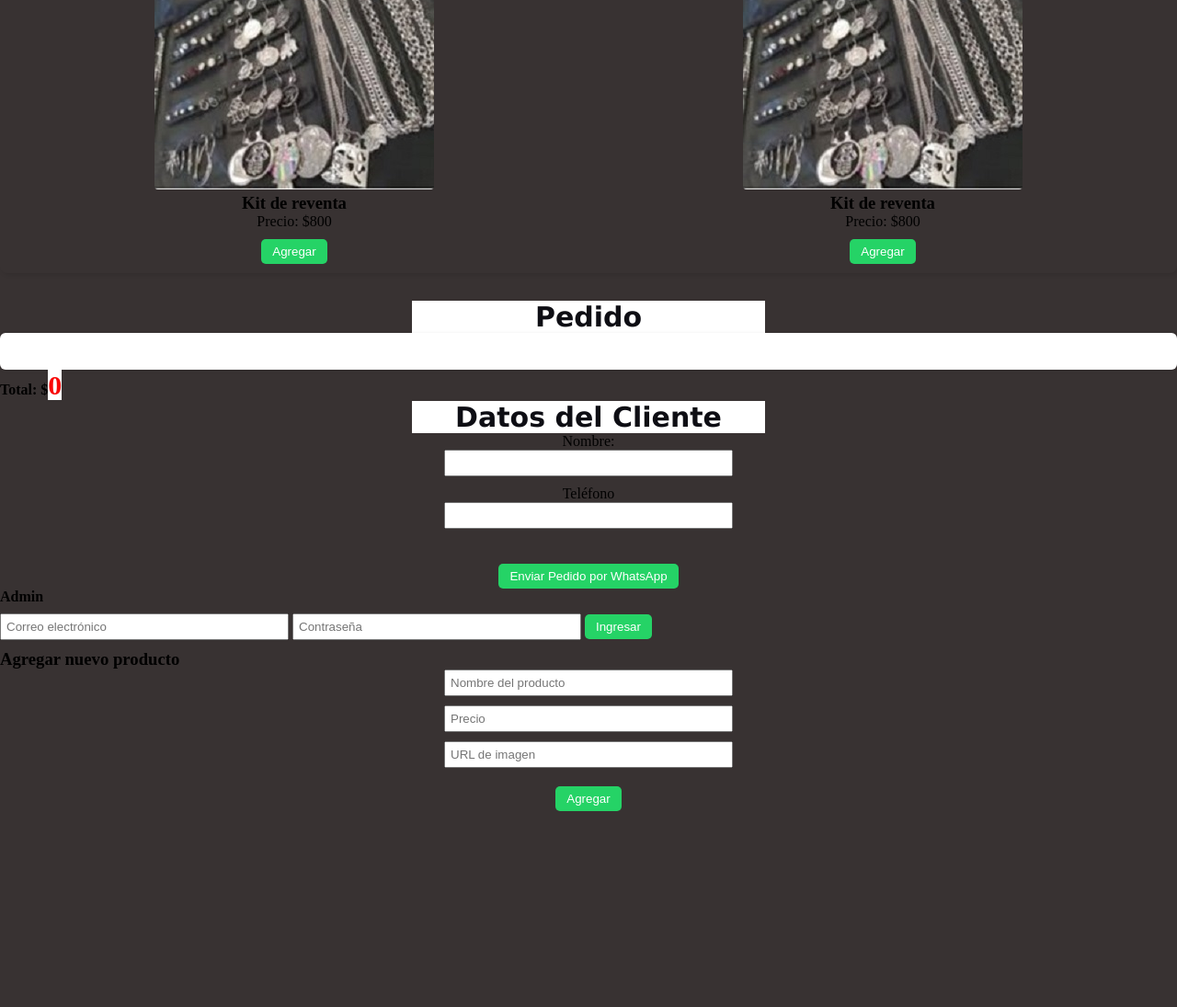
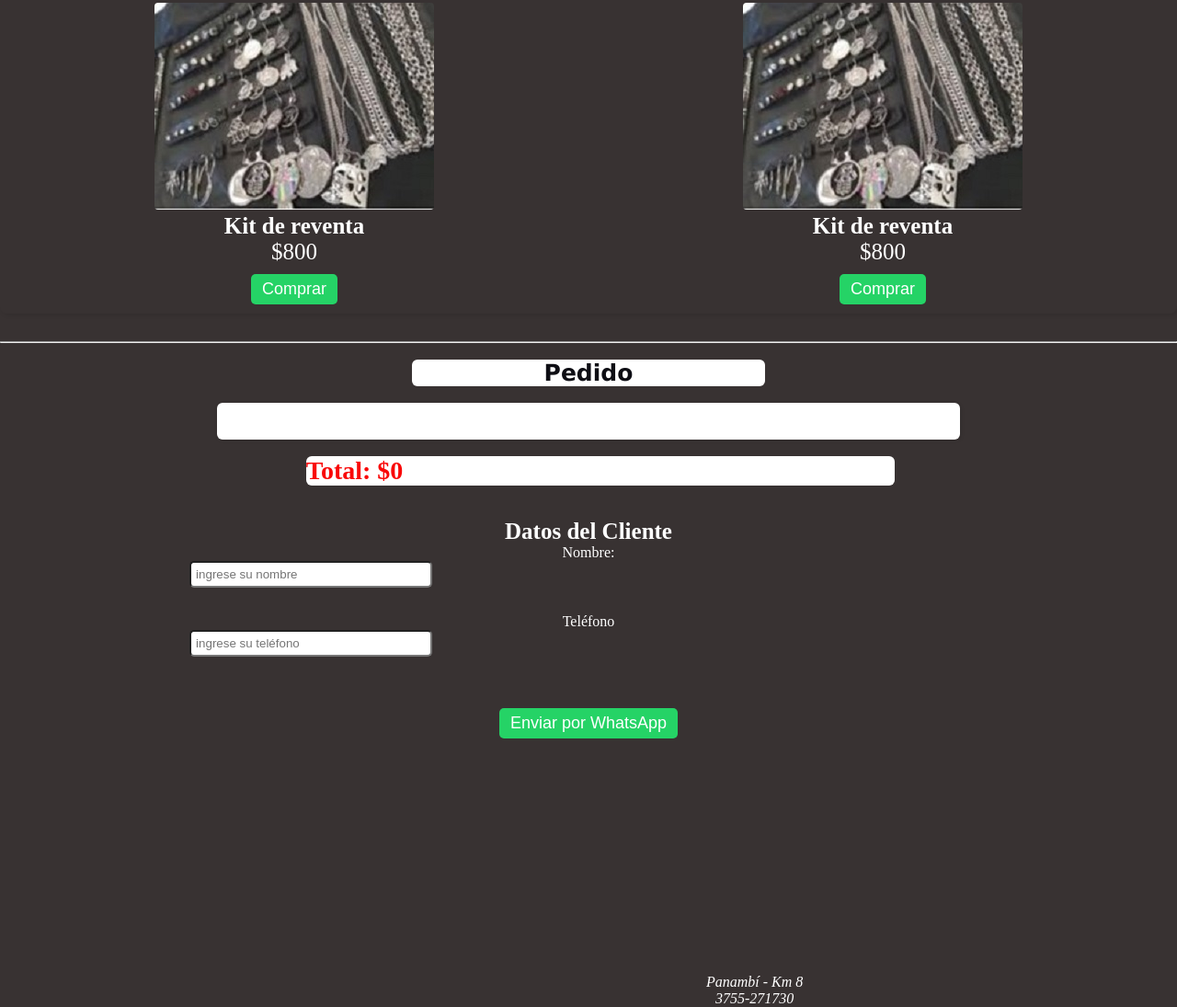
Before and after one commit to guiyeIbarra/negocio, a plain HTML site: page index.html in a window 1280 px wide. Shown: the part 724-1819 px from the top of the page at 92% size. Before the commit the page ends 1606 px from the top, so only its background shows below. Drawn offline with Linux system fonts and the light colour scheme; no server answers; a web font is replaced by a local one.

Commit message:
rediseño desde pantalla celular

```diff
--- a/index.html
+++ b/index.html
@@ -29,26 +29,27 @@
           <h2>Catálogo</h2>
           <div id="productos" class="productos-grid">
           </div>
+         <hr><br>
+      <div class="margen">
 
-      <div>
-
-          <h3 class="subtitulo">Pedido</h3>
-          <ul id="lista-presupuesto"></ul>
-          <h4><strong>Total: $<span id="total">0</span></strong></h4>
+          <h3 class="subtitulo">Pedido</h3><br>
+          <ul id="lista-presupuesto"></ul><br>
+          <h4><span id="total"><strong>Total: $0</strong></span></h4><br><br>
 
       </div>
-      <div>
+      <div class="margen">
 
-  <h3 class="subtitulo">Datos del Cliente</h3>
+  <h3>Datos del Cliente</h3>
   <form id="formulario-pedido">
     <label for="nombre">Nombre:</label><br>
-    <input type="text" id="nombre" required><br>
+    <input type="text" id="nombre" placeholder="ingrese su nombre" required><br>
     <label for="telefono">Teléfono</label><br>
-    <input type="telefono" id="telefono" required><br><br>
-    <button type="submit">Enviar Pedido por WhatsApp</button>
+    <input type="number" id="telefono" placeholder="ingrese su teléfono" required><br><br>
+    <button type="submit">Enviar por WhatsApp</button>
   </form>
 </div>
 
+<!--
     <section class="admin-login">
       <h4>Admin</h4>
       <input type="email" id="admin-email" placeholder="Correo electrónico">
@@ -67,10 +68,15 @@
     </section>
 
 
-
+-->
 
       </main>
     <footer>
+
+       <address>
+        Panambí - Km 8<br>
+        3755-271730
+       </address>
 
     </footer>
 
--- a/scripts.js
+++ b/scripts.js
@@ -20,8 +20,8 @@ const productos = [
     div.innerHTML = `
       <img src="${prod.imagen}" alt="${prod.nombre}">
       <h3>${prod.nombre}</h3>
-      <p>Precio: $${prod.precio}</p>
-      <button onclick="agregarAlPresupuesto(${prod.id})">Agregar</button>
+      <p> $${prod.precio}</p>
+      <button onclick="agregarAlPresupuesto(${prod.id})">Comprar</button>
     `;
     contenedor.appendChild(div);
   });
@@ -44,8 +44,10 @@ const productos = [
       totalPrecio += item.precio;
     });
 
-    total.textContent = totalPrecio;
+    total.textContent = "Total $" + totalPrecio;
 
+    let compra = totalPrecio;
+    alert("Su compra es de $" + compra);
   }
 
   formulario.addEventListener("submit", function (e) {
@@ -63,6 +65,7 @@ const productos = [
     const productosTexto = presupuesto.map(p => `- ${p.nombre}: $${p.precio}`).join('%0A');
 
     const mensaje = `Hola, soy ${nombre} (${correo}).%0AQuiero hacer este pedido:%0A${productosTexto}%0A%0ATotal: $${totalPedido}`;
+
 
     // 👉 Reemplazá este número por el tuyo
     const numeroWhatsApp = "3755585749";
--- a/styles.css
+++ b/styles.css
@@ -6,6 +6,7 @@
 
 body {
     background-color: rgb(56, 50, 50);
+    color: #fff;
 }
 
 header {
@@ -21,7 +22,7 @@ h1 {
     margin-top: 50px;
     color: rgb(233, 230, 207);
     font-family: "Dancing Script", cursive;
-    font-size: 70px;
+    font-size: 55px;
 }
 
 h2 {
@@ -31,14 +32,19 @@ h2 {
   font-style: italic;
 }
 
+h3, p {
+  font-size: 25px;
+  text-align: center;
+}
 .subtitulo {
     font-family: 'Lucida Sans', 'Lucida Sans Regular', 'Lucida Grande', 'Lucida Sans Unicode', Geneva, Verdana, sans-serif;
-    font-size: 30px;
+    font-size: 25px;
     color: #0e0e14;
     background-color: #fff;
     width: 30%;
     text-align: center;
     margin: auto;
+    border-radius: 6px;
 }
 
 
@@ -70,6 +76,7 @@ h2 {
   }
 
   button {
+    font-size: 18px;
     margin-top: 10px;
     padding: 6px 12px;
     background-color: #25D366;
@@ -79,6 +86,8 @@ h2 {
     cursor: pointer;
   }
 
+
+
   form {
     margin-top: 20px;
     width: 30%;
@@ -87,14 +96,21 @@ h2 {
   }
 
   input {
+    display: flex;
+    justify-content: center;
     align-items: center;
     padding: 5px;
     margin-bottom: 10px;
-    width: 300px;
+    margin-left: -63%;
+    width: 250px;
+    border-radius: 5px;
   }
 
   #lista-presupuesto {
+    width: 60%;
     background-color: #fff;
+    color: black;
+    font-size: 20px;
     padding: 20px;
     margin: auto;
     border-radius: 6px;
@@ -104,12 +120,26 @@ h2 {
   }
 
   #total{
-    margin: auto;
+    display: flex;
+    align-items: center;
+    justify-content: space-between;
+    margin-left: 26%;
     background-color: #fff;
-    font-size: 30px;
+    font-size: 28px;
     color: rgb(249, 8, 8);
+    width: 50%;
+    border-radius: 6px;
   }
 
+  footer {
+    height: 100px;
+  }
+  address {
+    position: absolute;
+    margin-top: 20%;
+    margin-left: 60%;
+    text-align: center;
+  }
 /*
 
   @media (max-width: 768px) {
```
